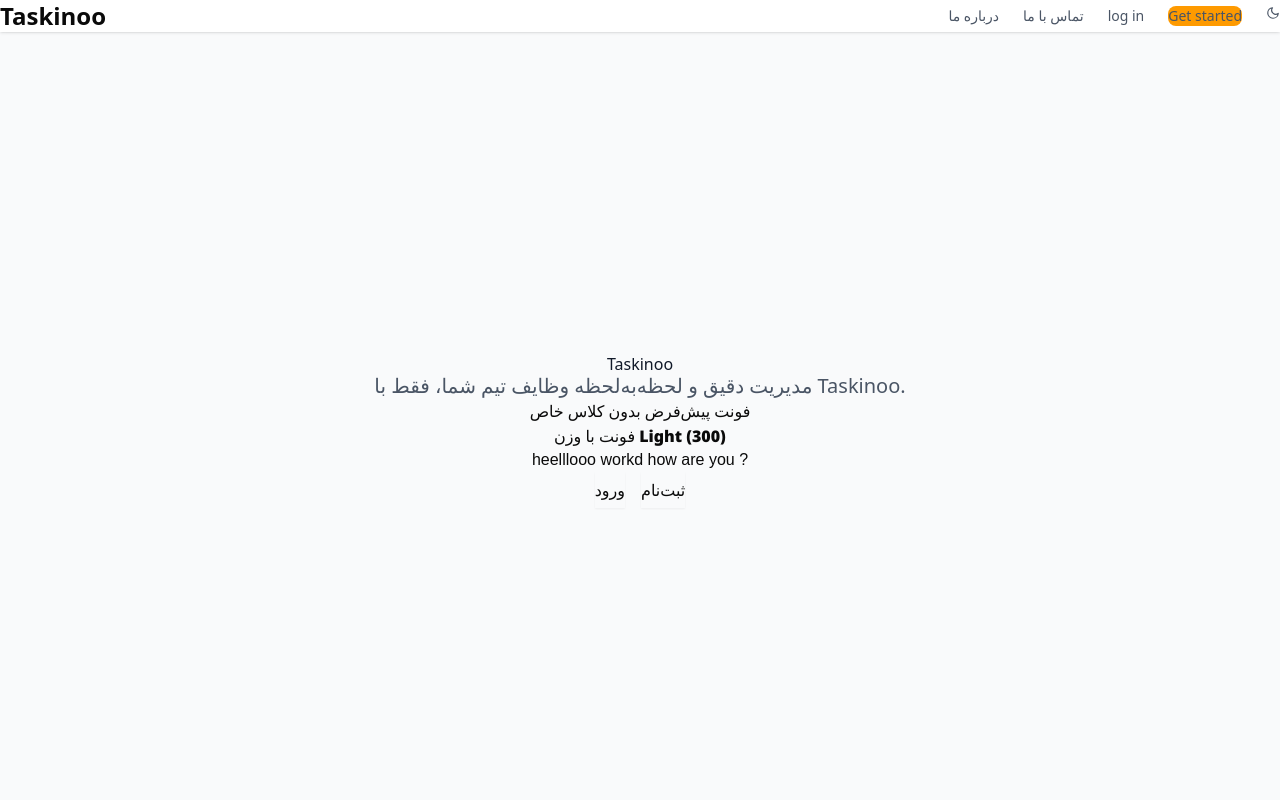
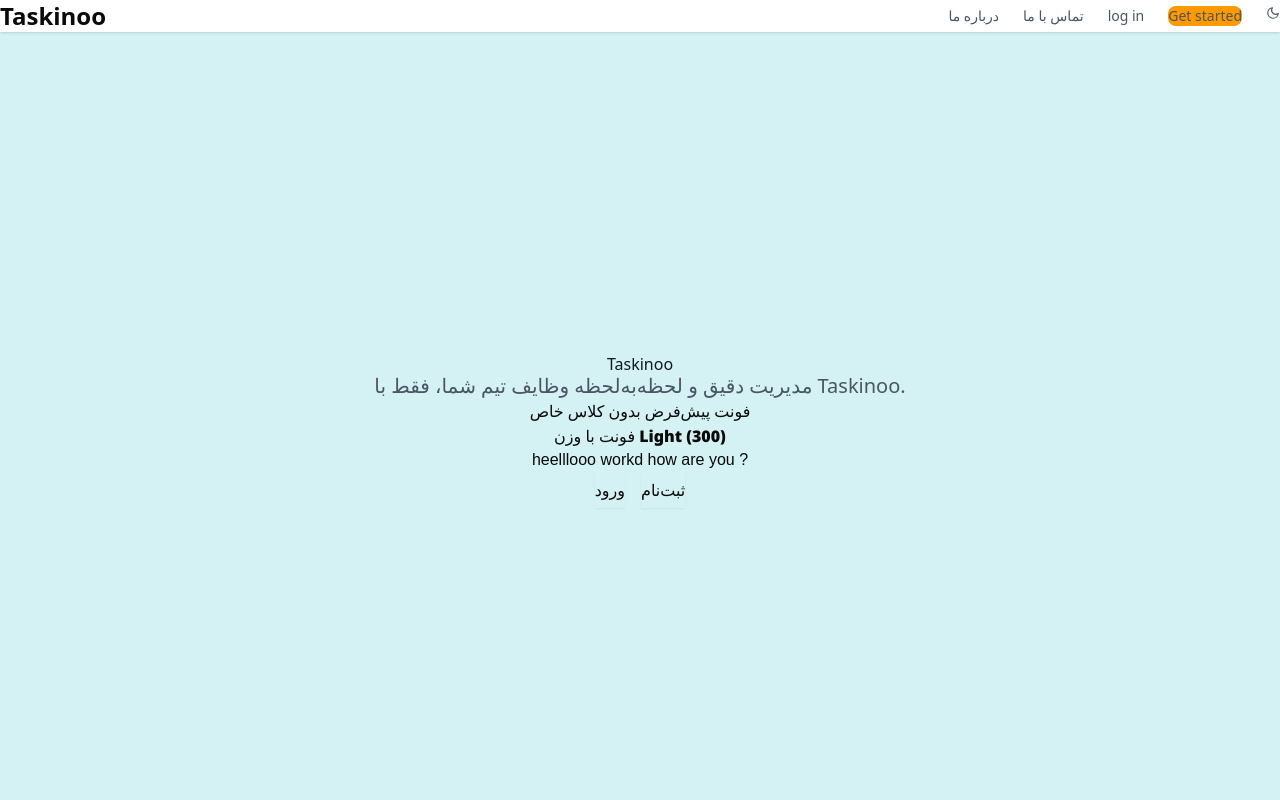
Before and after one commit to amirdity/taskinoo.ir, a Next.js app: page / in a window 1280 px wide. Shown: the top 800 px of the page. Built offline with nearby package versions, Linux system fonts and the light colour scheme; a web font is replaced by a local one.

Commit message:
style(theme): add some colors

```diff
--- a/src/app/Providers.tsx
+++ b/src/app/Providers.tsx
@@ -10,7 +10,12 @@
   return (
     <SessionProvider>
       <QueryClientProvider client={queryClient}>
-        <ThemeProvider attribute="class" defaultTheme="system" enableSystem>
+        <ThemeProvider
+          attribute="class"
+          defaultTheme="system"
+          enableSystem
+          disableTransitionOnChange
+        >
           {children}
         </ThemeProvider>
       </QueryClientProvider>
--- a/src/app/globals.css
+++ b/src/app/globals.css
@@ -9,8 +9,17 @@
 /* body {
   font-family: var(--font-noto-sans);
 } */
+html,
+body,
+root,
+:root,
+.dark,
+* {
+  transition: 5s
+}
+
 :root {
-  --background: #fdedef;
+  --background: #d4f1f4;
   --radius: 0.625rem;
   --foreground: oklch(0.145 0 0);
   --card: oklch(1 0 0);
@@ -45,7 +54,7 @@
 }
 
 .dark {
-  --background: #807d75;
+  --background: #05445e;
   --foreground: oklch(0.985 0 0);
   --card: oklch(0.205 0 0);
   --card-foreground: oklch(0.985 0 0);
@@ -96,7 +105,7 @@
   --font-mono: var(--font-geist-mono);
   --font-noto: var(--font-noto-default);
   --font-bokor: var(--font-bokor);
-   --color-sidebar-ring: var(--sidebar-ring);
+  --color-sidebar-ring: var(--sidebar-ring);
   --color-sidebar-border: var(--sidebar-border);
   --color-sidebar-accent-foreground: var(--sidebar-accent-foreground);
   --color-sidebar-accent: var(--sidebar-accent);
--- a/src/app/page.tsx
+++ b/src/app/page.tsx
@@ -11,7 +11,7 @@
   return (
     <>
       <Header />
-      <main className="min-h-screen bg-gray-50 flex flex-col items-center justify-center px-4 text-center">
+      <main className="min-h-screen flex flex-col items-center justify-center px-4 text-center bg-background">
         <h1 className="text-4xl md:text-5xl font-bold text-gray-900">Taskinoo</h1>
         <p className="mt-4 text-lg md:text-xl text-gray-600 max-w-xl">
           مدیریت دقیق و لحظه‌به‌لحظه وظایف تیم شما، فقط با Taskinoo.
@@ -27,13 +27,6 @@
             <Button variant="outline">ثبت‌نام</Button>
           </Link>
         </div>
-        <div className="mt-12 max-w-3xl">
-          {/* <img
-          src="/dashboard-preview.png"
-          alt="Taskinoo dashboard preview"
-          className="rounded-xl shadow-lg"
-        /> */}
-        </div>
       </main>
       <footer className="flex justify-center w-100 h-100 items-center">
         <div className="bg-amber-400 w-20 h-20"></div>
--- a/tailwind.config.ts
+++ b/tailwind.config.ts
@@ -19,7 +19,7 @@
     },
     extend: {
       colors: {
-        background: "hsl(var(--background))",
+        // background: "hsl(var(--background))",
         border: "hsl(var(--border))",
         input: "hsl(var(--input))",
         ring: "hsl(var(--ring))",
```
